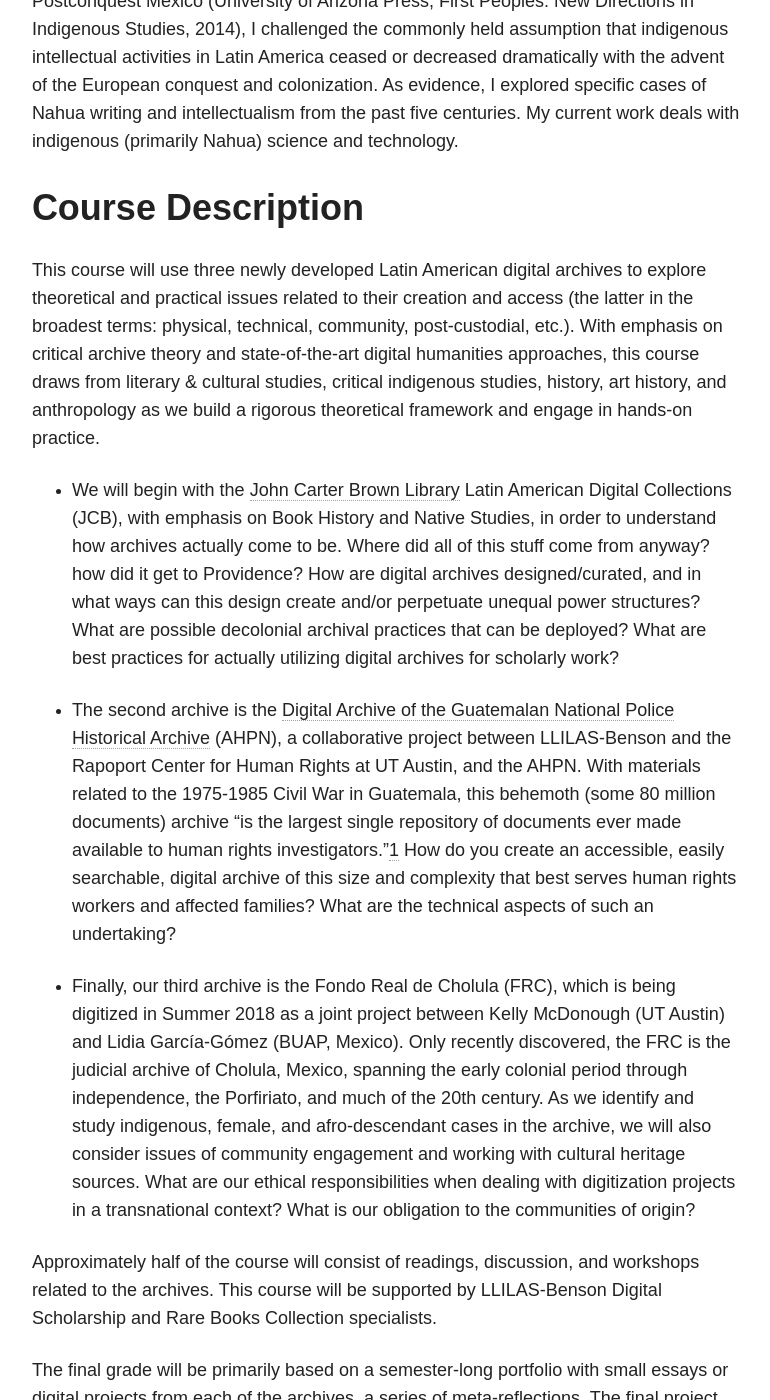
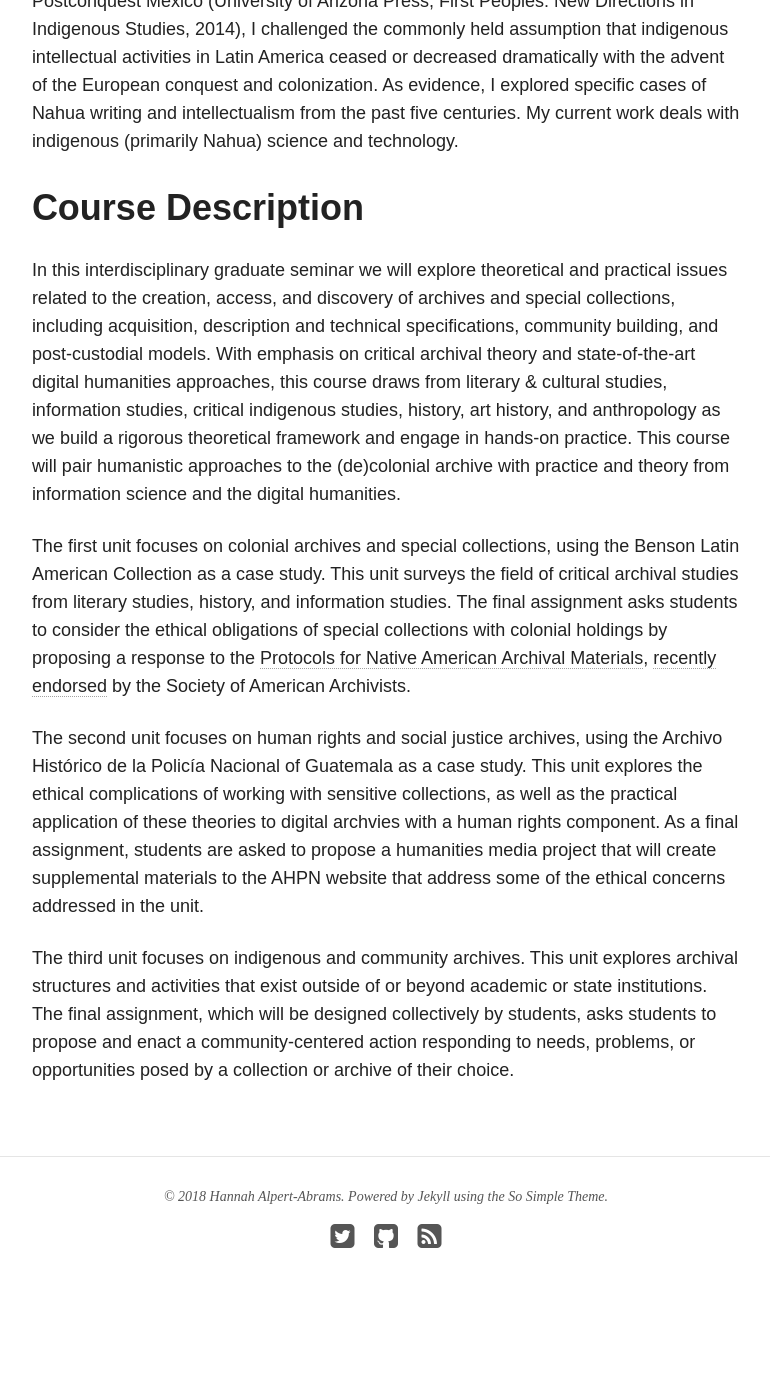
Before and after one commit to pilarvillanueva/criticalarchives, a Jekyll site: the page built from about/index.md, in a window 1280 px wide and 1400 px high, scrolled down 1468 px. Shown: the whole window, without its empty margins (254-1024 px from the left). Built offline with Jekyll 4.4.1, drawn with Linux system fonts in a browser that asks for light colours; nearby versions of some CDN libraries; after the commit the page ends 2816 px from its top, so only the background shows below that; some of the changed text lies outside the part shown.

Commit message:
updating course description

```diff
--- a/about/index.md
+++ b/about/index.md
@@ -31,14 +31,10 @@
 
 # Course Description
 
-This course will use three newly developed Latin American digital archives to explore theoretical and practical issues related to their creation and access (the latter in the broadest terms: physical, technical, community, post-custodial, etc.). With emphasis on critical archive theory and state-of-the-art digital humanities approaches, this course draws from literary & cultural studies, critical indigenous studies, history, art history, and anthropology as we build a rigorous theoretical framework and engage in hands-on practice.
+In this interdisciplinary graduate seminar we will explore theoretical and practical issues related to the creation, access, and discovery of archives and special collections, including acquisition, description and technical specifications, community building, and post-custodial models. With emphasis on critical archival theory and state-of-the-art digital humanities approaches, this course draws from literary & cultural studies, information studies, critical indigenous studies, history, art history, and anthropology as we build a rigorous theoretical framework and engage in hands-on practice. This course will pair humanistic approaches to the (de)colonial archive with practice and theory from information science and the digital humanities.
 
-* We will begin with the [John Carter Brown Library](https://www.brown.edu/academics/libraries/john-carter-brown/) Latin American Digital Collections (JCB), with emphasis on Book History and Native Studies, in order to understand how archives actually come to be. Where did all of this stuff come from anyway? how did it get to Providence? How are digital archives designed/curated, and in what ways can this design create and/or perpetuate unequal power structures? What are possible decolonial archival practices that can be deployed? What are best practices for actually utilizing digital archives for scholarly work?
+The first unit focuses on colonial archives and special collections, using the Benson Latin American Collection as a case study. This unit surveys the field of critical archival studies from literary studies, history, and information studies. The final assignment asks students to consider the ethical obligations of special collections with colonial holdings by proposing a response to the [Protocols for Native American Archival Materials](http://www2.nau.edu/libnap-p/protocols.html), [recently endorsed](https://www2.archivists.org/statements/saa-council-endorsement-of-protocols-for-native-american-archival-materials) by the Society of American Archivists.
 
-* The second archive is the [Digital Archive of the Guatemalan National Police Historical Archive](https://ahpn.lib.utexas.edu/) (AHPN), a collaborative project between LLILAS-Benson and the Rapoport Center for Human Rights at UT Austin, and the AHPN. With materials related to the 1975-1985 Civil War in Guatemala, this behemoth (some 80 million documents) archive “is the largest single repository of documents ever made available to human rights investigators.”[1](https://ahpn.lib.utexas.edu/about_ahpn) How do you create an accessible, easily searchable, digital archive of this size and complexity that best serves human rights workers and affected families? What are the technical aspects of such an undertaking?
+The second unit focuses on human rights and social justice archives, using the Archivo Histórico de la Policía Nacional of Guatemala as a case study. This unit explores the ethical complications of working with sensitive collections, as well as the practical application of these theories to digital archvies with a human rights component. As a final assignment, students are asked to propose a humanities media project that will create supplemental materials to the AHPN website that address some of the ethical concerns addressed in the unit.
 
-* Finally, our third archive is the Fondo Real de Cholula (FRC), which is being digitized in Summer 2018 as a joint project between Kelly McDonough (UT Austin) and Lidia García-Gómez (BUAP, Mexico). Only recently discovered, the FRC is the judicial archive of Cholula, Mexico, spanning the early colonial period through independence, the Porfiriato, and much of the 20th century. As we identify and study indigenous, female, and afro-descendant cases in the archive, we will also consider issues of community engagement and working with cultural heritage sources. What are our ethical responsibilities when dealing with digitization projects in a transnational context? What is our obligation to the communities of origin?
-
-Approximately half of the course will consist of readings, discussion, and workshops related to the archives. This course will be supported by LLILAS-Benson Digital Scholarship and Rare Books Collection specialists.
-
-The final grade will be primarily based on a semester-long portfolio with small essays or digital projects from each of the archives, a series of meta-reflections. The final project will consist of a proposal and detailed outline for a research project related either to critical/digital archive theory or in a digital collection of the student’s choice.
+The third unit focuses on indigenous and community archives. This unit explores archival structures and activities that exist outside of or beyond academic or state institutions. The final assignment, which will be designed collectively by students, asks students to propose and enact a community-centered action responding to needs, problems, or opportunities posed by a collection or archive of their choice.
```
